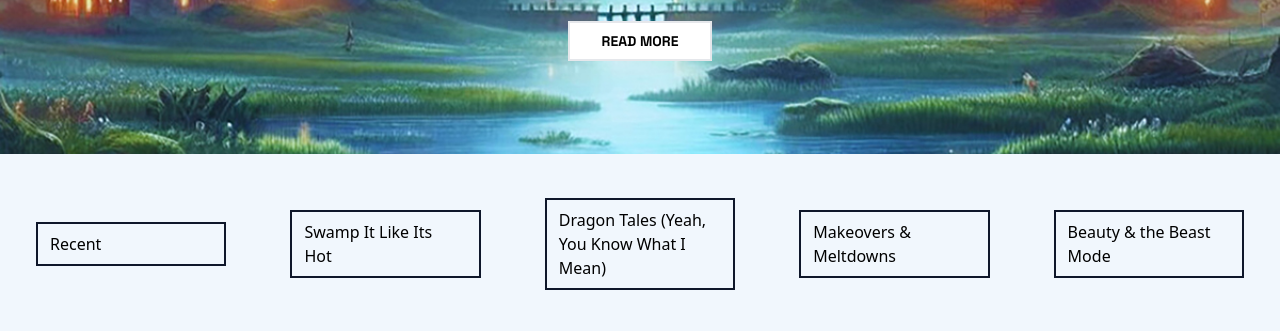
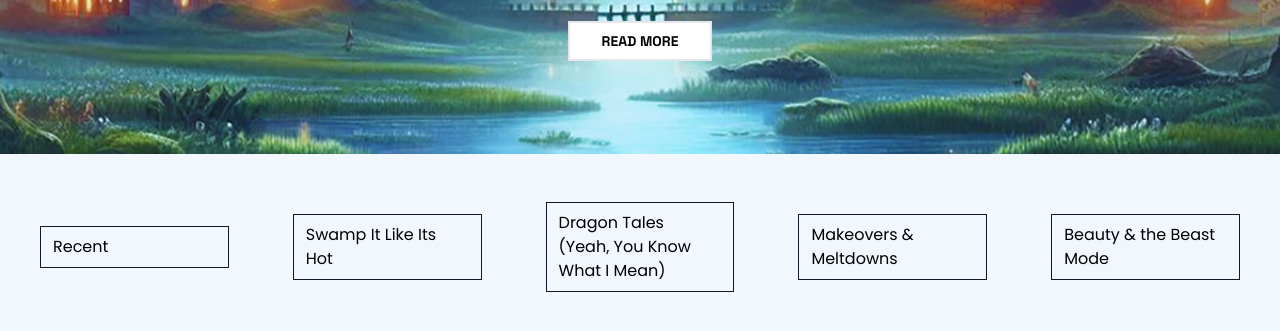
Before and after one commit to kahikatea-2024/FairyTaleTimes, an Astro site: page / in a window 1280 px wide. Shown: the part 463-794 px from the top of the page. Built offline with nearby package versions, Linux system fonts and the light colour scheme; Astro itself is replaced by a stand-in of ours.

Commit message:
made navbar look nicer

```diff
--- a/src/NavBar/NavBar.astro
+++ b/src/NavBar/NavBar.astro
@@ -1,20 +1,20 @@
 <div class="top-0 py-1 lg:py-2 w-full bg-transparent lg:relative z-50 dark:bg-gray-900">
-  <nav class="p-2 m-2">
+  <nav class="p-4 m-4">
     <div class="flex flex-col lg:flex-row items-center justify-between">
-      <ul class="grid grid-cols-1 md:grid-col-span-3 md-lg:gap-8 md-lg:grid-cols-3 lg:grid-cols-5 grid-rows-1 sm:grid-cols-2 gap-5 lg:gap-16 p-5 items-center">
-        <li class="block py-2 pl-3 pr-4 hover:bg-slate-600 hover:text-white border-2 border-slate-900">
+      <ul class="font-buttons grid grid-cols-1 md:grid-col-span-3 md-lg:gap-8 md-lg:grid-cols-3 lg:grid-cols-5 grid-rows-1 sm:grid-cols-2 gap-2 lg:gap-16 p-2 items-center">
+        <li class="block py-2 pl-3 pr-4 hover:bg-slate-600 hover:text-white border border-slate-900">
           <a href="#">Recent</a>
         </li>
-        <li class="block py-2 pl-3 pr-4 hover:bg-slate-600 hover:text-white border-2 border-slate-900">
+        <li class="block py-2 pl-3 pr-4 hover:bg-slate-600 hover:text-white border border-slate-900">
           <a href="#">Swamp It Like Its Hot</a>
         </li>
-        <li class="block py-2 pl-3 pr-4 hover:bg-slate-600 hover:text-white border-2 border-slate-900">
+        <li class="block py-2 pl-3 pr-4 hover:bg-slate-600 hover:text-white border border-slate-900">
           <a href="#">Dragon Tales (Yeah, You Know What I Mean)</a>
         </li>
-        <li class="block py-2 pl-3 pr-4 hover:bg-slate-600 hover:text-white border-2 border-slate-900">
+        <li class="block py-2 pl-3 pr-4 hover:bg-slate-600 hover:text-white border border-slate-900">
           <a href="#">Makeovers & Meltdowns</a>
         </li>
-        <li class="block py-2 pl-3 pr-4 hover:bg-slate-600 hover:text-white border-2 border-slate-900">
+        <li class="block py-2 pl-3 pr-4 hover:bg-slate-600 hover:text-white border border-slate-900">
           <a href="#">Beauty & the Beast Mode</a>
         </li>
       </ul>
--- a/src/layouts/Layout.astro
+++ b/src/layouts/Layout.astro
@@ -18,6 +18,7 @@ const { title } = Astro.props;
     <link rel="preconnect" href="https://fonts.googleapis.com">
 <link rel="preconnect" href="https://fonts.gstatic.com" crossorigin>
 <link href="https://fonts.googleapis.com/css2?family=Newsreader:ital,opsz,wght@0,6..72,200..800;1,6..72,200..800&display=swap" rel="stylesheet">
+<link href="https://fonts.googleapis.com/css2?family=Poppins:wght@300;400;500;600;700&display=swap" rel="stylesheet">
 
 <link rel="preconnect" href="https://fonts.googleapis.com">
 <link rel="preconnect" href="https://fonts.gstatic.com" crossorigin>
--- a/tailwind.config.mjs
+++ b/tailwind.config.mjs
@@ -10,13 +10,12 @@ export default {
         newsreader: ['Newsreader', 'sans-serif'], // Title
         space: ['Space Grotesk', 'sans-serif'], // Subtitle
         lora: ['Lora', 'serif'], // Main
-
-    },
-    colors:{
-      DarkBlue: '#2e3d50',
-      LightBlue: '#f1f7fd',
-
-    }
+        buttons: ['Poppins', 'sans-serif'],
+      },
+      colors: {
+        DarkBlue: '#2e3d50',
+        LightBlue: '#f1f7fd',
+      },
     },
   },
   plugins: [],
```
